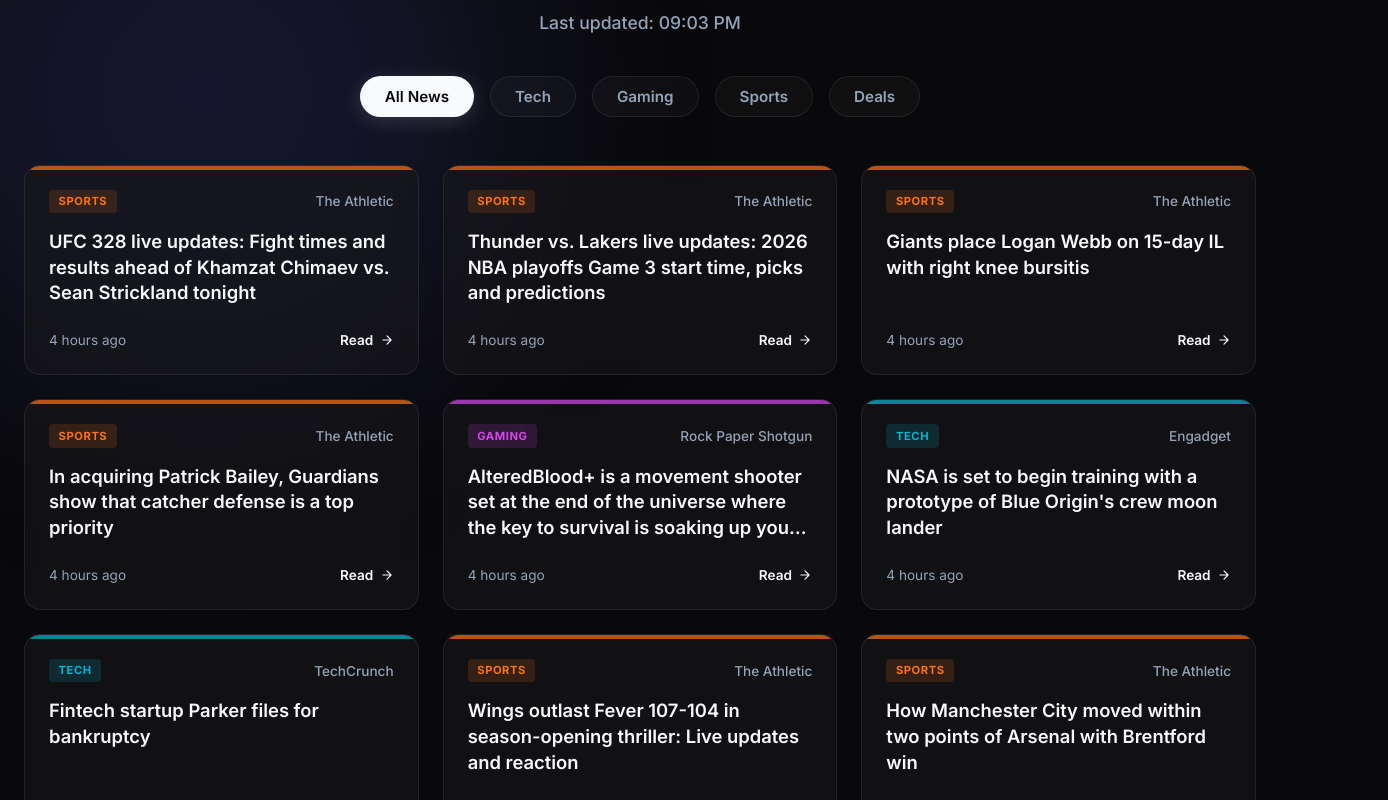
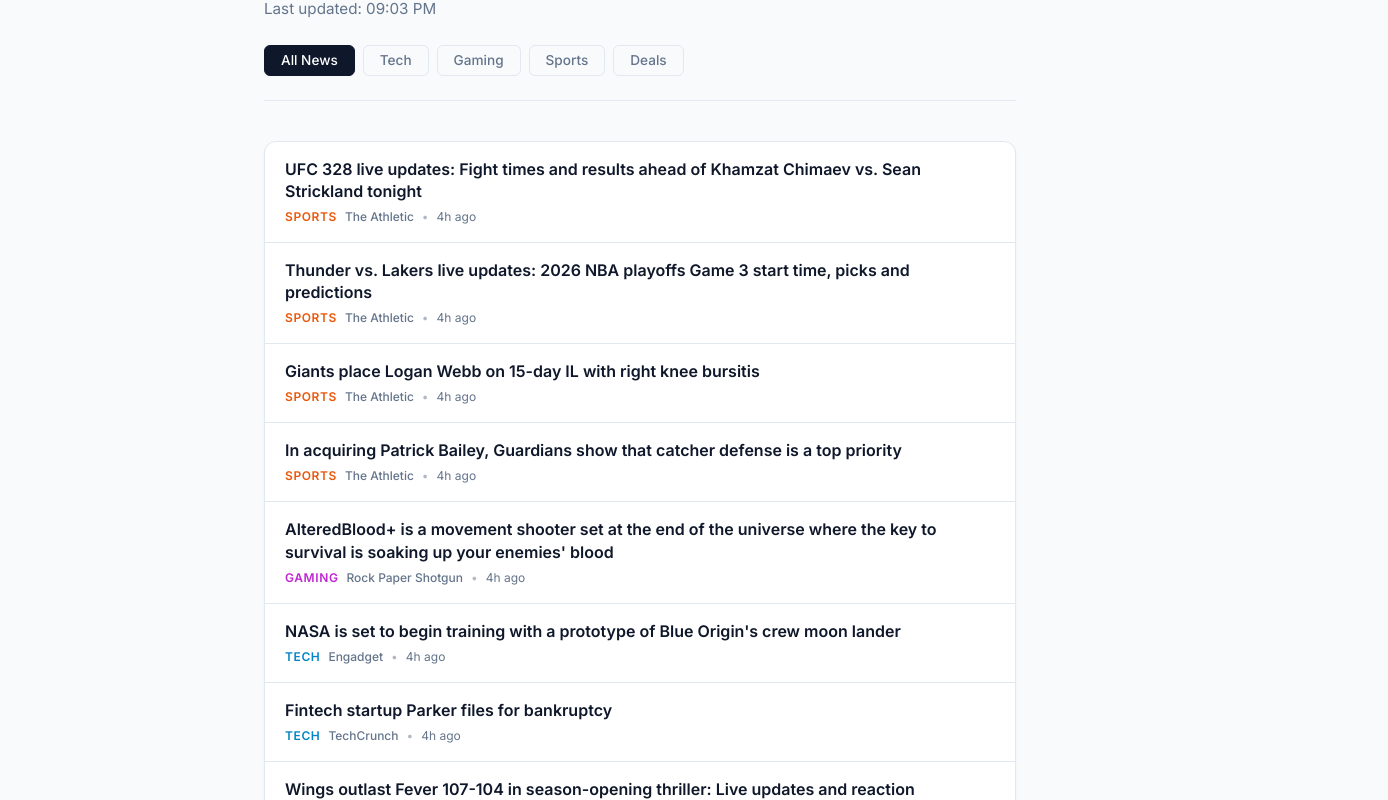
Before and after one commit to bigjca/johns-site-content, a website: page index.html in a window 1280 px wide. Shown: the part 114-914 px from the top of the page, 1388 px wide, since content can reach past the window. Drawn offline with Linux system fonts and the light colour scheme.

Commit message:
feat: redesign site interface with light theme and list-based article layout

```diff
--- a/app.js
+++ b/app.js
@@ -3,7 +3,7 @@
 let currentCategory = 'all';
 
 // DOM Elements
-const grid = document.getElementById('articles-grid');
+const listContainer = document.getElementById('articles-list');
 const loading = document.getElementById('loading');
 const errorState = document.getElementById('error-state');
 const retryBtn = document.getElementById('retry-btn');
@@ -30,8 +30,6 @@
   showLoading();
 
   try {
-    // We fetch the combined news.json so we can filter locally.
-    // In a massive app, we'd fetch individual category files dynamically.
     const response = await fetch('./output/news.json');
     if (!response.ok) throw new Error('Network response was not ok');
 
@@ -50,45 +48,43 @@
 }
 
 function renderArticles() {
-  grid.innerHTML = '';
+  listContainer.innerHTML = '';
 
   // Filter based on selected category
   const filtered = currentCategory === 'all'
     ? allArticles
     : allArticles.filter(a => a.category === currentCategory);
 
-  // Stagger the animation delay for a cascading load effect
+  // Stagger the animation delay slightly for a clean load effect
   filtered.forEach((article, index) => {
-    const delay = index * 0.03; // 30ms stagger per card
-    const card = createArticleCard(article, delay);
-    grid.appendChild(card);
+    const delay = index * 0.02; // 20ms stagger per item
+    const listItem = createListItem(article, delay);
+    listContainer.appendChild(listItem);
   });
 
   hideLoading();
 }
 
-function createArticleCard(article, delay) {
+function createListItem(article, delay) {
   const a = document.createElement('a');
   a.href = article.url;
   a.target = '_blank';
   a.rel = 'noopener noreferrer';
-  a.className = 'card';
+  a.className = 'list-item';
   a.dataset.cat = article.category;
   a.style.animationDelay = `${delay}s`;
 
-  // Format relative time (e.g. "2 hours ago")
+  // Format relative time (e.g. "2h ago")
   const pubDate = article.publishedAt ? new Date(article.publishedAt) : null;
   const timeString = pubDate ? getRelativeTime(pubDate) : 'Unknown time';
 
   a.innerHTML = `
-    <div class="card-meta">
+    <h2>${escapeHtml(article.title)}</h2>
+    <div class="meta">
       <span class="badge">${article.category}</span>
       <span class="source-name">${article.source}</span>
-    </div>
-    <h2>${escapeHtml(article.title)}</h2>
-    <div class="card-footer">
+      <span class="dot">•</span>
       <span class="time">${timeString}</span>
-      <span class="read-more">Read <svg width="14" height="14" viewBox="0 0 24 24" fill="none" stroke="currentColor" stroke-width="2" stroke-linecap="round" stroke-linejoin="round"><path d="M5 12h14M12 5l7 7-7 7"/></svg></span>
     </div>
   `;
 
@@ -99,19 +95,19 @@
 function showLoading() {
   loading.classList.remove('hidden');
   errorState.classList.add('hidden');
-  grid.classList.add('hidden');
+  listContainer.classList.add('hidden');
 }
 
 function hideLoading() {
   loading.classList.add('hidden');
   errorState.classList.add('hidden');
-  grid.classList.remove('hidden');
+  listContainer.classList.remove('hidden');
 }
 
 function showError() {
   loading.classList.add('hidden');
   errorState.classList.remove('hidden');
-  grid.classList.add('hidden');
+  listContainer.classList.add('hidden');
 }
 
 function escapeHtml(unsafe) {
@@ -124,7 +120,7 @@
 }
 
 function getRelativeTime(date) {
-  const rtf = new Intl.RelativeTimeFormat('en', { numeric: 'auto' });
+  const rtf = new Intl.RelativeTimeFormat('en', { numeric: 'auto', style: 'narrow' });
   const daysDifference = Math.round((date.getTime() - new Date().getTime()) / (1000 * 60 * 60 * 24));
   const hoursDifference = Math.round((date.getTime() - new Date().getTime()) / (1000 * 60 * 60));
   const minutesDifference = Math.round((date.getTime() - new Date().getTime()) / (1000 * 60));
--- a/index.html
+++ b/index.html
@@ -13,10 +13,6 @@
 </head>
 
 <body>
-  <!-- Ambient Background Glows -->
-  <div class="ambient-glow glow-1"></div>
-  <div class="ambient-glow glow-2"></div>
-
   <div class="container">
     <header class="header">
       <div class="header-content">
@@ -45,7 +41,7 @@
         <button id="retry-btn" class="retry-btn">Retry Connection</button>
       </div>
 
-      <div id="articles-grid" class="articles-grid hidden">
+      <div id="articles-list" class="articles-list hidden">
         <!-- Articles injected by app.js -->
       </div>
     </main>
--- a/styles.css
+++ b/styles.css
@@ -1,19 +1,19 @@
 :root {
-  --bg-color: #09090b;
-  --text-primary: #f8fafc;
-  --text-secondary: #94a3b8;
-  --card-bg: rgba(24, 24, 27, 0.6);
-  --card-border: rgba(255, 255, 255, 0.08);
-  --card-hover: rgba(39, 39, 42, 0.8);
+  --bg-color: #ffffff;
+  --bg-secondary: #f8fafc;
+  --bg-hover: #f1f5f9;
+  --text-primary: #0f172a;
+  --text-secondary: #64748b;
+  --border-color: #e2e8f0;
 
-  /* Category Accents */
-  --color-tech: #06b6d4;
-  --color-gaming: #d946ef;
-  --color-sports: #f97316;
-  --color-deals: #10b981;
-  --color-all: #6366f1;
+  /* Category Accents - slightly adjusted for light mode readability */
+  --color-tech: #0284c7;
+  --color-gaming: #c026d3;
+  --color-sports: #ea580c;
+  --color-deals: #059669;
+  --color-all: #4f46e5;
 
-  --transition: all 0.3s cubic-bezier(0.4, 0, 0.2, 1);
+  --transition: all 0.2s ease;
 }
 
 * {
@@ -24,236 +24,176 @@
 
 body {
   font-family: 'Inter', system-ui, -apple-system, sans-serif;
-  background-color: var(--bg-color);
+  background-color: var(--bg-secondary);
   color: var(--text-primary);
   line-height: 1.5;
   min-height: 100vh;
-  overflow-x: hidden;
-  position: relative;
-}
-
-/* Ambient Glows for premium feel */
-.ambient-glow {
-  position: absolute;
-  border-radius: 50%;
-  filter: blur(120px);
-  z-index: -1;
-  opacity: 0.15;
-  pointer-events: none;
-}
-
-.glow-1 {
-  width: 600px;
-  height: 600px;
-  background: var(--color-all);
-  top: -100px;
-  left: -100px;
-  animation: float 20s ease-in-out infinite alternate;
-}
-
-.glow-2 {
-  width: 500px;
-  height: 500px;
-  background: var(--color-tech);
-  bottom: 10%;
-  right: -50px;
-  animation: float 15s ease-in-out infinite alternate-reverse;
-}
-
-@keyframes float {
-  0% { transform: translate(0, 0) scale(1); }
-  100% { transform: translate(50px, 50px) scale(1.1); }
+  -webkit-font-smoothing: antialiased;
 }
 
 .container {
-  max-width: 1400px;
+  max-width: 800px; /* Narrower for optimal reading in a list */
   margin: 0 auto;
-  padding: 2rem 1.5rem;
+  padding: 3rem 1.5rem;
 }
 
 /* Header */
 .header {
-  margin-bottom: 3rem;
-  text-align: center;
+  margin-bottom: 2.5rem;
+  padding-bottom: 1.5rem;
+  border-bottom: 1px solid var(--border-color);
 }
 
 .header-content h1 {
-  font-size: 3.5rem;
+  font-size: 2.5rem;
   font-weight: 800;
-  letter-spacing: -0.05em;
-  margin-bottom: 0.5rem;
-  background: linear-gradient(to right, #fff, #a1a1aa);
-  -webkit-background-clip: text;
-  color: transparent;
+  letter-spacing: -0.03em;
+  color: var(--text-primary);
+  margin-bottom: 0.25rem;
 }
 
 .header-content h1 span {
-  background: linear-gradient(to right, var(--color-all), #a855f7);
-  -webkit-background-clip: text;
-  color: transparent;
+  color: var(--color-all);
 }
 
 .subtitle {
   color: var(--text-secondary);
-  font-size: 1.1rem;
-  font-weight: 500;
+  font-size: 0.95rem;
 }
 
 /* Navigation */
 .category-nav {
   display: flex;
-  justify-content: center;
-  gap: 1rem;
-  margin-top: 2.5rem;
+  gap: 0.5rem;
+  margin-top: 1.5rem;
   flex-wrap: wrap;
 }
 
 .nav-btn {
-  background: rgba(255, 255, 255, 0.03);
-  border: 1px solid var(--card-border);
+  background: transparent;
+  border: 1px solid var(--border-color);
   color: var(--text-secondary);
-  padding: 0.6rem 1.5rem;
-  border-radius: 999px;
+  padding: 0.4rem 1rem;
+  border-radius: 6px;
   font-family: inherit;
-  font-weight: 600;
-  font-size: 0.95rem;
+  font-weight: 500;
+  font-size: 0.85rem;
   cursor: pointer;
   transition: var(--transition);
-  backdrop-filter: blur(10px);
 }
 
 .nav-btn:hover {
-  background: rgba(255, 255, 255, 0.08);
+  background: var(--bg-hover);
   color: var(--text-primary);
-  transform: translateY(-2px);
 }
 
 .nav-btn.active {
   background: var(--text-primary);
-  color: var(--bg-color);
-  box-shadow: 0 4px 20px rgba(255, 255, 255, 0.15);
+  color: #fff;
+  border-color: var(--text-primary);
 }
 
-.nav-btn[data-category="tech"].active { background: var(--color-tech); color: #000; box-shadow: 0 4px 20px rgba(6, 182, 212, 0.3); border-color: var(--color-tech); }
-.nav-btn[data-category="gaming"].active { background: var(--color-gaming); color: #fff; box-shadow: 0 4px 20px rgba(217, 70, 239, 0.3); border-color: var(--color-gaming); }
-.nav-btn[data-category="sports"].active { background: var(--color-sports); color: #000; box-shadow: 0 4px 20px rgba(249, 115, 22, 0.3); border-color: var(--color-sports); }
-.nav-btn[data-category="deals"].active { background: var(--color-deals); color: #000; box-shadow: 0 4px 20px rgba(16, 185, 129, 0.3); border-color: var(--color-deals); }
+.nav-btn[data-category="tech"].active { background: var(--color-tech); border-color: var(--color-tech); }
+.nav-btn[data-category="gaming"].active { background: var(--color-gaming); border-color: var(--color-gaming); }
+.nav-btn[data-category="sports"].active { background: var(--color-sports); border-color: var(--color-sports); }
+.nav-btn[data-category="deals"].active { background: var(--color-deals); border-color: var(--color-deals); }
 
-/* Grid Layout */
-.articles-grid {
-  display: grid;
-  grid-template-columns: repeat(auto-fill, minmax(320px, 1fr));
-  gap: 1.5rem;
+/* List Layout */
+.articles-list {
+  display: flex;
+  flex-direction: column;
+  background: #ffffff;
+  border: 1px solid var(--border-color);
+  border-radius: 12px;
+  box-shadow: 0 1px 3px rgba(0,0,0,0.05);
+  overflow: hidden; /* For border radius */
 }
 
-.articles-grid.hidden {
+.articles-list.hidden {
   display: none;
 }
 
-/* Article Card */
-.card {
-  background: var(--card-bg);
-  border: 1px solid var(--card-border);
-  border-radius: 16px;
-  padding: 1.5rem;
-  text-decoration: none;
+/* List Item */
+.list-item {
   display: flex;
   flex-direction: column;
-  backdrop-filter: blur(12px);
-  -webkit-backdrop-filter: blur(12px);
+  padding: 1rem 1.25rem;
+  text-decoration: none;
+  border-bottom: 1px solid var(--border-color);
   transition: var(--transition);
   position: relative;
-  overflow: hidden;
-  animation: fadeIn 0.5s ease-out forwards;
+  animation: fadeIn 0.3s ease-out forwards;
+  opacity: 0;
 }
 
-.card::before {
+.list-item:last-child {
+  border-bottom: none;
+}
+
+/* Subtle left accent border on hover */
+.list-item::before {
   content: '';
   position: absolute;
+  left: 0;
   top: 0;
-  left: 0;
-  width: 100%;
-  height: 4px;
-  background: var(--color-all);
-  opacity: 0.7;
+  bottom: 0;
+  width: 3px;
+  background: transparent;
   transition: var(--transition);
 }
 
-.card[data-cat="tech"]::before { background: var(--color-tech); }
-.card[data-cat="gaming"]::before { background: var(--color-gaming); }
-.card[data-cat="sports"]::before { background: var(--color-sports); }
-.card[data-cat="deals"]::before { background: var(--color-deals); }
-
-.card:hover {
-  transform: translateY(-5px);
-  background: var(--card-hover);
-  border-color: rgba(255, 255, 255, 0.15);
-  box-shadow: 0 20px 40px rgba(0, 0, 0, 0.4);
+.list-item:hover {
+  background: var(--bg-hover);
 }
 
-.card:hover::before {
-  opacity: 1;
+.list-item[data-cat="tech"]:hover::before { background: var(--color-tech); }
+.list-item[data-cat="gaming"]:hover::before { background: var(--color-gaming); }
+.list-item[data-cat="sports"]:hover::before { background: var(--color-sports); }
+.list-item[data-cat="deals"]:hover::before { background: var(--color-deals); }
+
+.list-item h2 {
+  color: var(--text-primary);
+  font-size: 1rem;
+  font-weight: 600;
+  line-height: 1.4;
+  margin-bottom: 0.35rem;
 }
 
-.card-meta {
+.list-item:hover h2 {
+  color: var(--color-all);
+}
+
+.list-item[data-cat="tech"]:hover h2 { color: var(--color-tech); }
+.list-item[data-cat="gaming"]:hover h2 { color: var(--color-gaming); }
+.list-item[data-cat="sports"]:hover h2 { color: var(--color-sports); }
+.list-item[data-cat="deals"]:hover h2 { color: var(--color-deals); }
+
+.meta {
   display: flex;
-  justify-content: space-between;
   align-items: center;
-  margin-bottom: 1rem;
-  font-size: 0.85rem;
+  flex-wrap: wrap;
+  gap: 0.5rem;
+  font-size: 0.75rem;
+  color: var(--text-secondary);
 }
 
 .badge {
-  padding: 0.2rem 0.6rem;
-  border-radius: 4px;
-  font-weight: 700;
+  font-weight: 600;
   text-transform: uppercase;
   letter-spacing: 0.05em;
-  font-size: 0.7rem;
 }
 
-.card[data-cat="tech"] .badge { background: rgba(6, 182, 212, 0.15); color: var(--color-tech); }
-.card[data-cat="gaming"] .badge { background: rgba(217, 70, 239, 0.15); color: var(--color-gaming); }
-.card[data-cat="sports"] .badge { background: rgba(249, 115, 22, 0.15); color: var(--color-sports); }
-.card[data-cat="deals"] .badge { background: rgba(16, 185, 129, 0.15); color: var(--color-deals); }
+.list-item[data-cat="tech"] .badge { color: var(--color-tech); }
+.list-item[data-cat="gaming"] .badge { color: var(--color-gaming); }
+.list-item[data-cat="sports"] .badge { color: var(--color-sports); }
+.list-item[data-cat="deals"] .badge { color: var(--color-deals); }
+
+.dot {
+  opacity: 0.5;
+}
 
 .source-name {
-  color: var(--text-secondary);
   font-weight: 500;
-}
-
-.card h2 {
-  color: var(--text-primary);
-  font-size: 1.15rem;
-  font-weight: 600;
-  line-height: 1.4;
-  margin-bottom: 1.5rem;
-  display: -webkit-box;
-  -webkit-line-clamp: 3;
-  -webkit-box-orient: vertical;
-  overflow: hidden;
-}
-
-.card-footer {
-  margin-top: auto;
-  display: flex;
-  justify-content: space-between;
-  align-items: center;
-  color: var(--text-secondary);
-  font-size: 0.85rem;
-}
-
-.read-more {
-  display: flex;
-  align-items: center;
-  gap: 0.4rem;
-  font-weight: 600;
-  color: var(--text-primary);
-  transition: gap 0.2s ease;
-}
-
-.card:hover .read-more {
-  gap: 0.7rem;
 }
 
 /* Utilities & States */
@@ -261,44 +201,43 @@
 
 .loading-state, .error-state {
   text-align: center;
-  padding: 4rem 0;
+  padding: 3rem 0;
   color: var(--text-secondary);
 }
 
 .spinner {
-  width: 40px;
-  height: 40px;
-  border: 3px solid rgba(255, 255, 255, 0.1);
+  width: 30px;
+  height: 30px;
+  border: 2px solid var(--border-color);
   border-top-color: var(--color-all);
   border-radius: 50%;
-  margin: 0 auto 1.5rem;
-  animation: spin 1s linear infinite;
+  margin: 0 auto 1rem;
+  animation: spin 0.8s linear infinite;
 }
 
-.error-state h2 { color: #ef4444; margin-bottom: 0.5rem; }
+.error-state h2 { color: #dc2626; margin-bottom: 0.5rem; }
 .retry-btn {
-  margin-top: 1.5rem;
-  padding: 0.8rem 2rem;
-  background: rgba(255, 255, 255, 0.1);
+  margin-top: 1rem;
+  padding: 0.6rem 1.5rem;
+  background: var(--text-primary);
   border: none;
   color: #fff;
-  border-radius: 8px;
-  font-weight: 600;
+  border-radius: 6px;
+  font-weight: 500;
   cursor: pointer;
   transition: var(--transition);
 }
-.retry-btn:hover { background: rgba(255, 255, 255, 0.2); }
+.retry-btn:hover { background: #334155; }
 
 @keyframes spin { 100% { transform: rotate(360deg); } }
 @keyframes fadeIn {
-  from { opacity: 0; transform: translateY(10px); }
-  to { opacity: 1; transform: translateY(0); }
+  from { opacity: 0; transform: translateX(-5px); }
+  to { opacity: 1; transform: translateX(0); }
 }
 
 /* Responsive */
-@media (max-width: 768px) {
-  .header-content h1 { font-size: 2.5rem; }
-  .category-nav { gap: 0.5rem; }
-  .nav-btn { padding: 0.5rem 1rem; font-size: 0.85rem; }
-  .articles-grid { grid-template-columns: 1fr; }
+@media (max-width: 600px) {
+  .container { padding: 1.5rem 1rem; }
+  .header-content h1 { font-size: 2rem; }
+  .nav-btn { padding: 0.4rem 0.8rem; font-size: 0.8rem; }
 }
```
